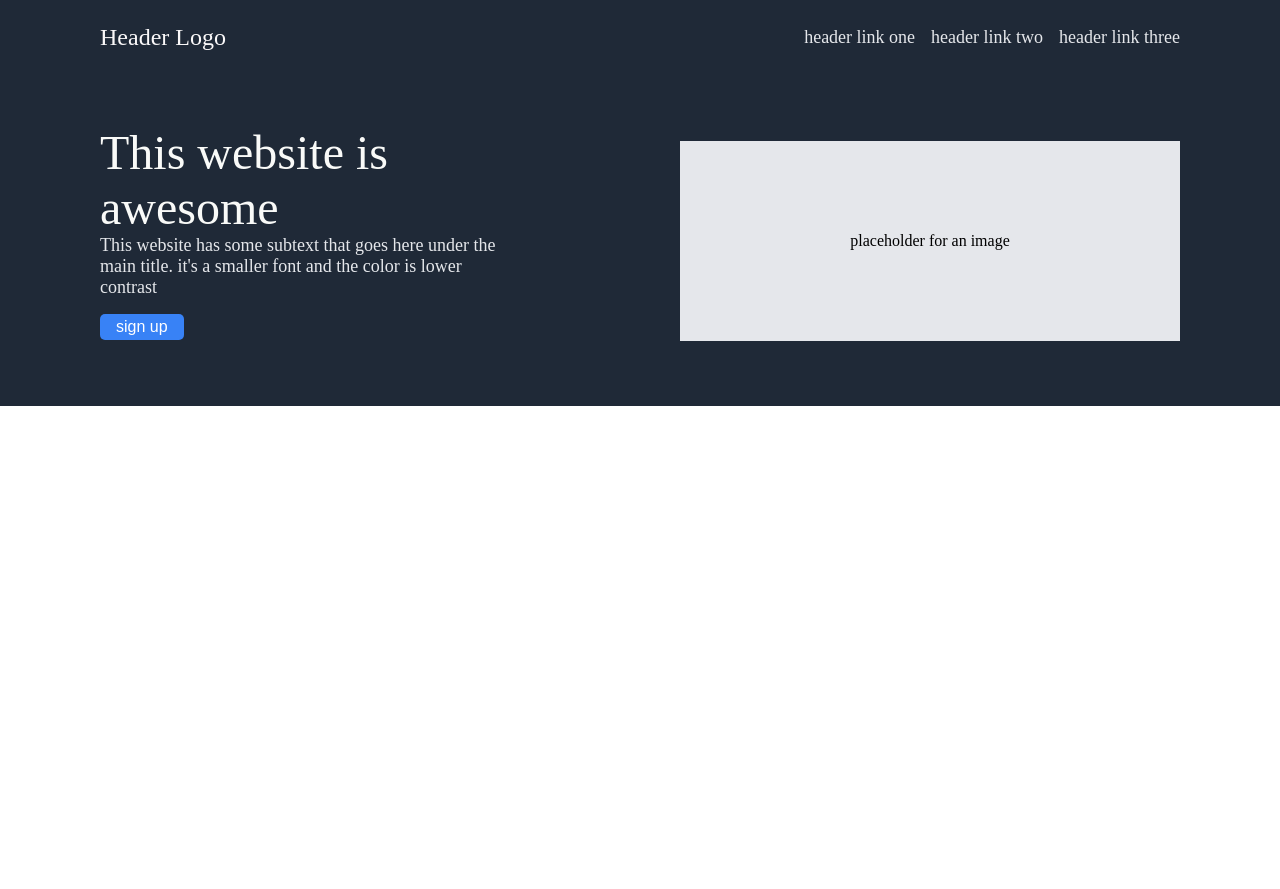
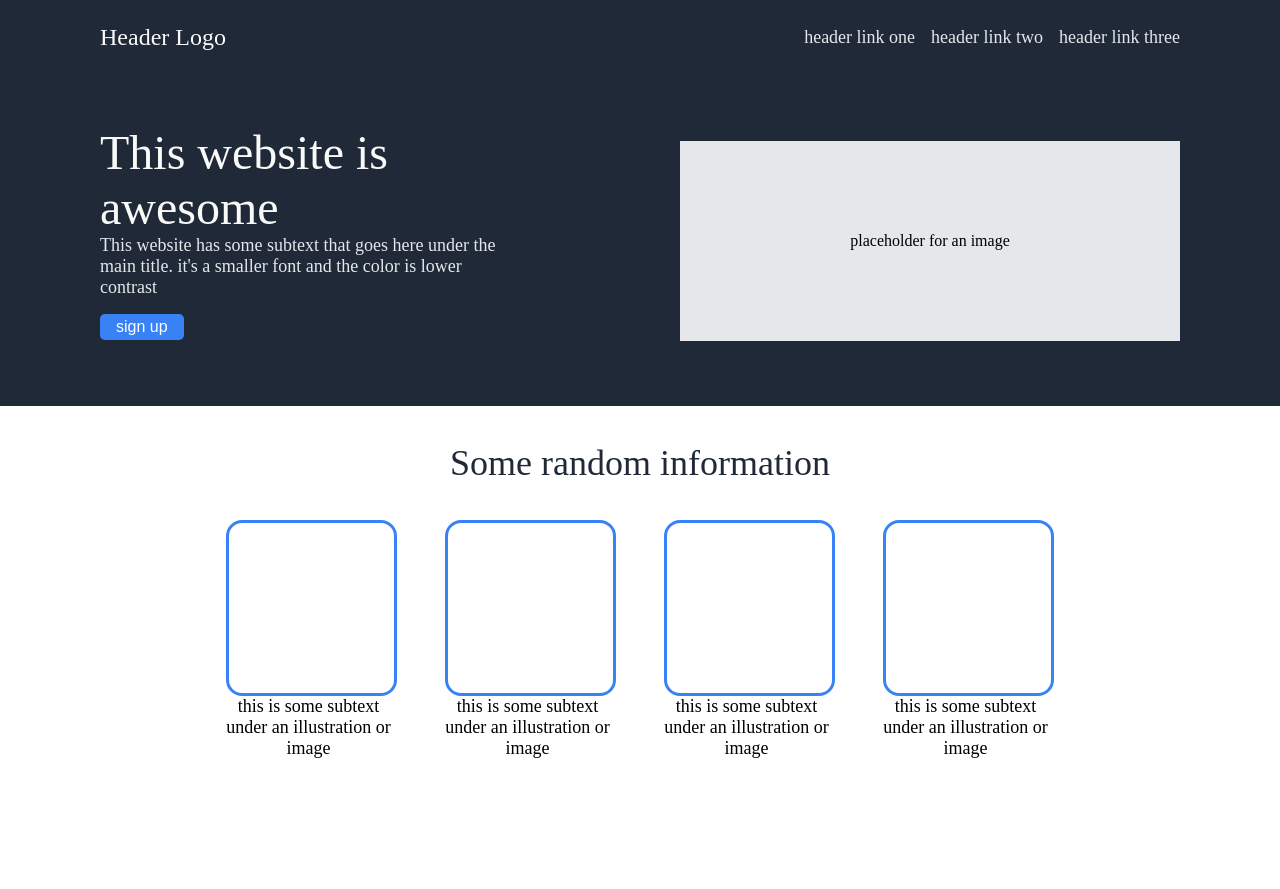
Before and after one commit to 21hardik12/odin-landing-page, a plain HTML site: page index.html in a window 1280 px wide. Before the commit the page ends 800 px from the top, so only its background shows below. Drawn offline with Linux system fonts and the light colour scheme.

Commit message:
Complete section 2

```diff
--- a/index.html
+++ b/index.html
@@ -27,6 +27,31 @@
             <div class="img">placeholder for an image</div>
         </div>
     </div>
+    <div class="section-2">
+        <p class="heading-text">Some random information</p>
+        <div class="illustrations">
+            <div class="illustration">
+                <div class="box"></div>
+                <p class="box-text">this is some subtext
+                    under an illustration or image</p>
+            </div>
+            <div class="illustration">
+                <div class="box"></div>
+                <p class="box-text">this is some subtext
+                    under an illustration or image</p>
+            </div>
+            <div class="illustration">
+                <div class="box"></div>
+                <p class="box-text">this is some subtext
+                    under an illustration or image</p>
+            </div>
+            <div class="illustration">
+                <div class="box"></div>
+                <p class="box-text">this is some subtext
+                    under an illustration or image</p>
+            </div>
+        </div>
+    </div>
 </body>
 
 </html>
--- a/styles.css
+++ b/styles.css
@@ -1,9 +1,9 @@
 body {
     min-height: 100vh;
     margin: 0;
-    overflow: hidden;
 }
 
+/* section 1 */
 .section-1 {
     background-color: #1f2937;
     padding: 0 100px;
@@ -67,6 +67,39 @@ body {
     align-items: center;
 }
 
+/* section 1 end */
+
+/* section 2 */
+.heading-text {
+    font-size: 36px;
+    font-weight: extra-bold;
+    color: #1f2937;
+    text-align: center;
+}
+
+.illustrations {
+    display: flex;
+    justify-content: center;
+    gap: 48px;
+    padding-bottom: 130px;
+}
+
+.box {
+    width: 165px;
+    height: 170px;
+    border: 3px solid #3882F6;
+    border-radius: 16px;
+}
+
+.box-text {
+    font-size: large;
+    padding: 0;
+    margin: 0;
+    width: 165px;
+    text-align: center;
+}
+/* section 2 end */
+
 ul {
     list-style-type: none;
     margin: 0;
```
